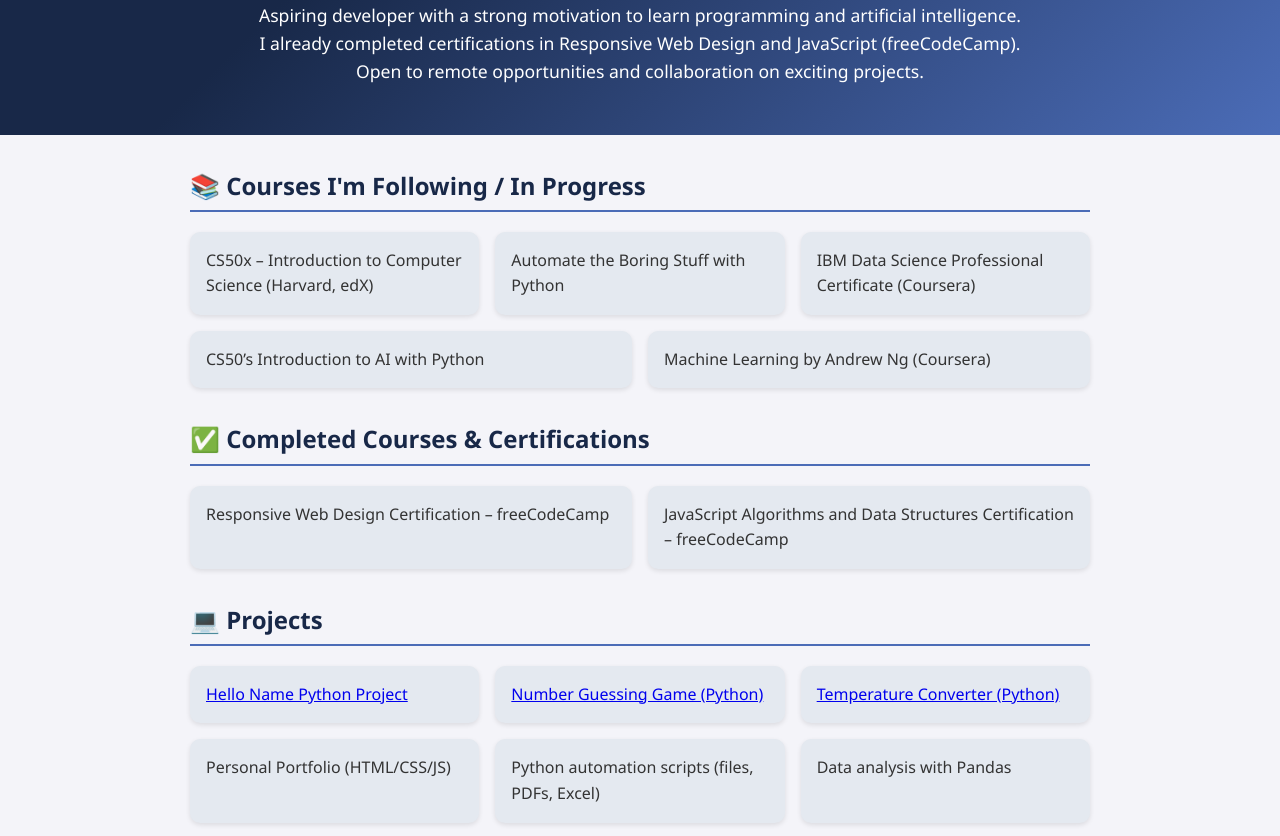
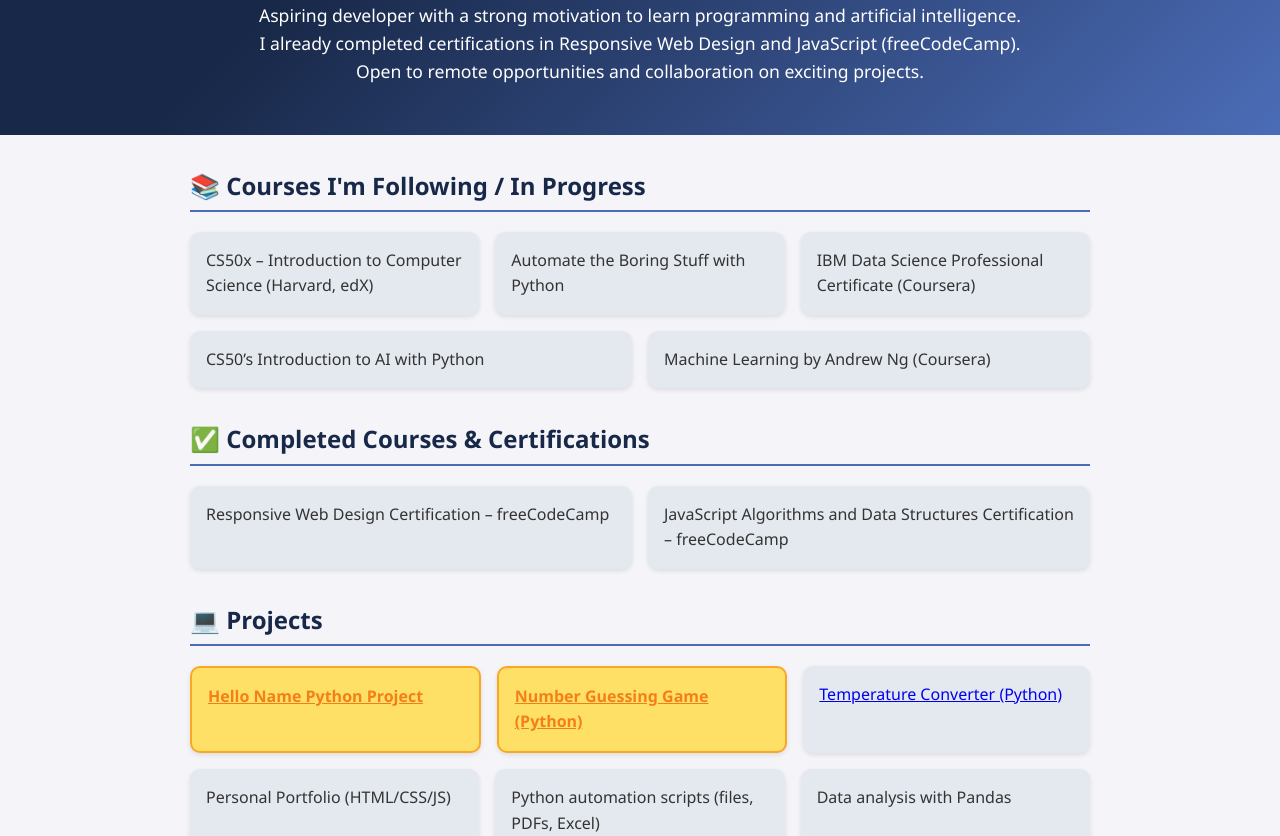
Before and after one commit to MiriamRomeroMon/my-dev-journey, a plain HTML site: page index.html in a window 1280 px wide. Shown: the part 113-949 px from the top of the page. Drawn offline with Linux system fonts and the light colour scheme.

Commit message:
Add visual style for Python project cards

```diff
--- a/index.html
+++ b/index.html
@@ -38,12 +38,12 @@
 <section>
     <h2>💻 Projects</h2>
     <div class="card-container">
-        <div class="card">
+        <div class="card python-project">
             <a href="https://github.com/MiriamRomeroMon/my-dev-journey/blob/main/python-projects/hello_name.py" target="_blank">
                 Hello Name Python Project
             </a>
         </div>
-        <div class="card">
+        <div class="card python-project">
              <a href="https://github.com/MiriamRomeroMon/my-dev-journey/blob/main/python-projects/number_guess.py" target="_blank">
                  Number Guessing Game (Python)
              </a>
--- a/style.css
+++ b/style.css
@@ -67,6 +67,23 @@
     box-shadow: 0 5px 15px rgba(0,0,0,0.2);
 }
 
+/* Python project cards */
+.card.python-project {
+    background-color: #ffe066; /* amarillo suave */
+    border: 2px solid #f9a825; /* borde dorado */
+    color: #333;
+}
+
+.card.python-project a {
+    color: #f57f17; /* color del enlace más llamativo */
+    font-weight: bold;
+}
+
+.card.python-project:hover {
+    transform: translateY(-5px);
+    box-shadow: 0 5px 15px rgba(245, 127, 23, 0.3);
+}
+
 /* Footer */
 footer {
     text-align: center;
```
